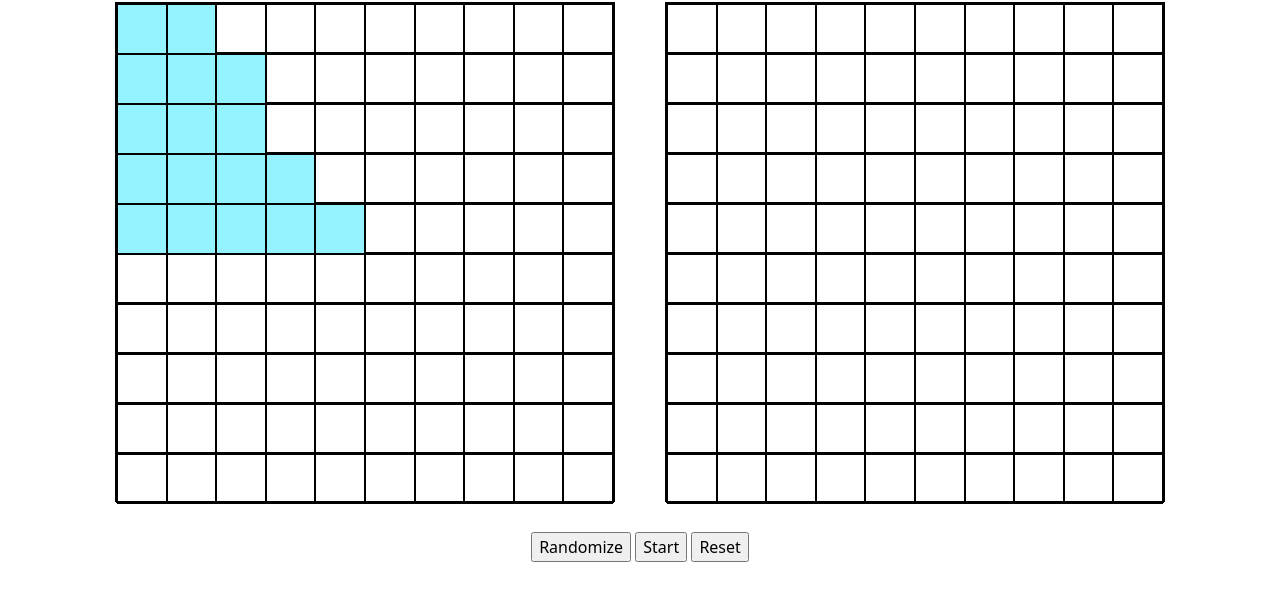
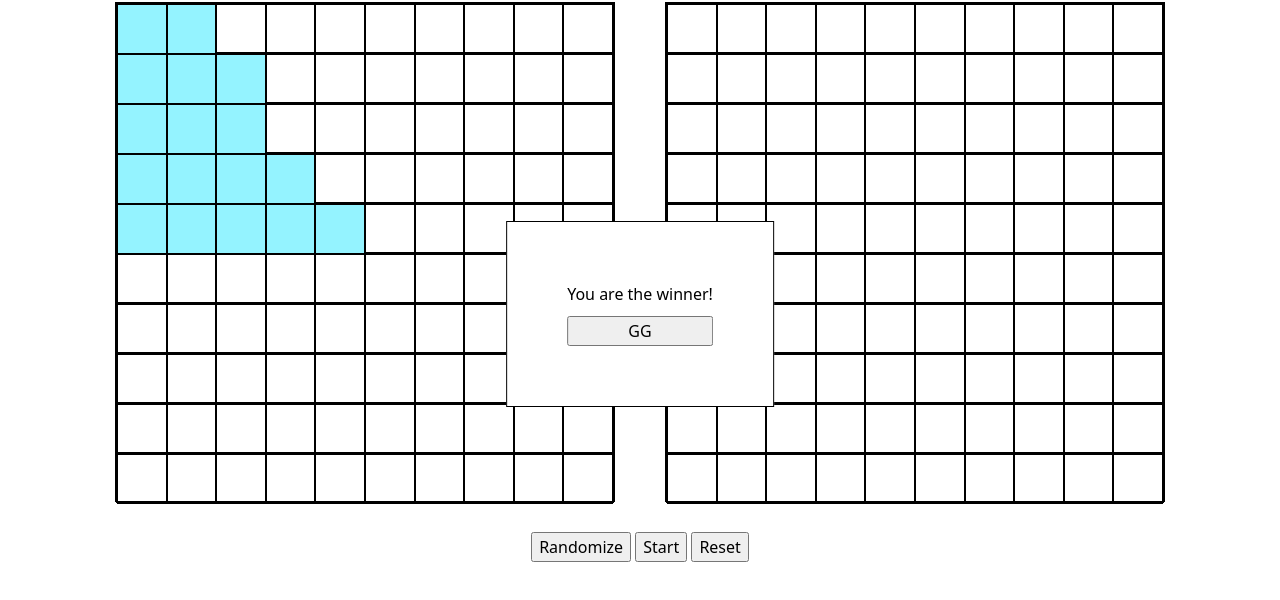
Before and after one commit to CopyypoC/odin-battleship, a website built with webpack: page src/template.html in a window 1280 px wide. Shown: the part 86-686 px from the top of the page. Built offline with nearby package versions, Linux system fonts and the light colour scheme.

Commit message:
feat: add game results modal

```diff
--- a/src/styles/style.css
+++ b/src/styles/style.css
@@ -95,3 +95,29 @@ main {
 .ship {
   background-color: #94f3ff;
 }
+
+/* Modal */
+dialog {
+  border: 0;
+  padding: 0;
+  top: 50%;
+  left: 50%;
+  transform: translate(-50%, -50%);
+}
+
+dialog::backdrop {
+  position: fixed;
+  top: 0px;
+  right: 0px;
+  bottom: 0px;
+  left: 0px;
+  background: rgba(0, 0, 0, 0.3);
+}
+
+.results-container {
+  border: 1px solid black;
+  padding: 60px;
+  display: flex;
+  flex-direction: column;
+  gap: 10px;
+}
--- a/src/template.html
+++ b/src/template.html
@@ -20,5 +20,19 @@
       <button type="button">Reset</button>
     </div>
   </main>
+
+  <dialog open>
+    <div class="results-container">
+      <p>You are the winner!</p>
+      <button type="button">GG</button>
+    </div>
+  </dialog>
+
+  <dialog>
+    <div class="results-container">
+      <p>You are the loser!</p>
+      <button type="button">GG</button>
+    </div>
+  </dialog>
 </body>
 </html>
```
